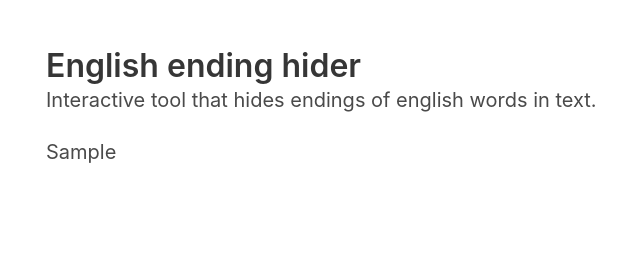
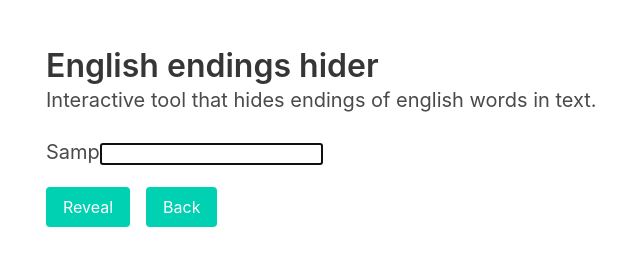
Before and after one commit to Bozydarek/english-endings-hider, a plain HTML site: page index.html in a window 1280 px wide. Both pictures are taken after typing "Sample", "Sample" into the empty fields and a click on the button "Generate puzzle". Shown: the whole page, without its empty margins (18-658 px from the left). Drawn offline with nearby package versions, Linux system fonts and the light colour scheme.

Commit message:
Implement working prototype

```diff
--- a/index.html
+++ b/index.html
@@ -6,11 +6,12 @@
     <title>EEH</title>
     <link rel="stylesheet" type="text/css" href="https://cdnjs.cloudflare.com/ajax/libs/bulma/0.9.4/css/bulma.min.css">
     <link rel="stylesheet" type="text/css" href="https://cdnjs.cloudflare.com/ajax/libs/animate.css/4.1.1/animate.min.css">
+    <link rel="stylesheet" type="text/css" href="./style.css">
   </head>
   <body>
   <section class="section">
     <div class="container">
-      <h1 class="title">English ending hider</h1>
+      <h1 class="title">English endings hider</h1>
       <p class="subtitle">
         Interactive tool that hides endings of english words in text.
       </p>
@@ -38,10 +39,7 @@
       </form>
 
       <!-- Puzzle -->
-      <div id="puzzle" class="content is-medium" style="display: none;">
-
-        <button id="check" class="button is-primary">Check</button>
-      </div>
+      <div id="puzzle" class="content is-medium" style="display: none;"></div>
     </div>
 
   </section>
--- a/main.js
+++ b/main.js
@@ -1,3 +1,5 @@
+const rm_len = 2;
+
 const generate_btn = document.getElementById("generate");
 generate_btn.addEventListener("click", generate, false);
 
@@ -10,21 +12,99 @@ async function generate(event) {
     event.preventDefault();
 
     const input_form = document.getElementById('input-form');
-    input_form.classList.add('animate__animated', 'animate__backOutUp', 'animate__fast')
+    input_form.classList.add('animate__animated', 'animate__backOutUp', 'animate__fast');
 
     const url = document.getElementById('url').value;
     const text = document.getElementById('text').value;
 
 
-    console.log(url, "or", text);
+    // console.log(url, "or", text);
 
 
     const puzzle = document.getElementById('puzzle');
-    puzzle.innerText = text
+    puzzle.innerHTML = prepare_puzzle(text);
     // puzzle.appendChild(document.createTextNode(text));
 
     await sleep(800);
     puzzle.style.display = "initial";
     input_form.style.display = "none";
-    puzzle.classList.add('animate__animated', 'animate__fadeIn')
+    puzzle.classList.add('animate__animated', 'animate__fadeIn');
+
+    document.getElementById('puzzle_0').focus();
+
+    finish_btn = document.createElement("button");
+    finish_btn.innerHTML = "Reveal";
+    finish_btn.id = "finish";
+    finish_btn.classList.add('button', 'is-primary', 'animate__animated', 'animate__fadeIn');
+    finish_btn.addEventListener("click", reveal_solution, false)
+
+    back_btn = document.createElement("button");
+    back_btn.innerHTML = "Back";
+    back_btn.classList.add('button', 'is-primary', 'animate__animated', 'animate__fadeIn');
+    back_btn.style.marginLeft = '1em';
+    back_btn.addEventListener("click", function(){ location.reload() }, false)
+
+    await sleep(100);
+    puzzle.appendChild(finish_btn);
+    puzzle.appendChild(back_btn);
 }
+
+function prepare_puzzle(text) {
+    // var article = document.getElementsByTagName('article');
+    const special_chars = new Set([".", ",", ":", "!", "?", "-", "\"", ")"]);
+    const cover = function(i, value) {
+        return "<input id='puzzle_"+ i + "' class='puzzle' maxlength=" + rm_len + " oninput='change_focus(event)' data-value='" + value + "'>";
+    }
+    var ctr = 0
+
+    var paragraphs = text.split(/\n+/);
+    new_text = paragraphs.map(function (p) {
+        var prepared_text = p.split(/\s+/);
+        // console.log(prepared_text);
+        return prepared_text.map(function (word) {
+            if (word.replaceAll(/[\s\(\)0-9A-Z\-\.]/g, '').length > 4) {
+                if (special_chars.has(word.slice(-1))) {
+                    new_word = word.slice(0, -rm_len - 1) + cover(ctr, word.slice(-rm_len - 1, -1)) + word.slice(-1);
+                }
+                else {
+                    new_word = word.slice(0, -rm_len) + cover(ctr, word.slice(-rm_len));
+                }
+                ctr += 1
+                // console.log(word + "\t" + new_word);
+                return new_word;
+            }
+            return word;
+        }).join(' ');
+    }).join('</p><p>');
+
+    return '<p>' + new_text + '</p>'
+}
+
+function change_focus(change) {
+    if (change.target.value.length == 2) {
+        if (change.target.value == change.target.dataset.value) {
+            change.target.style.borderColor = "green";
+
+            let prefix, ctr;
+            [prefix, ctr] = change.target.id.split('_')
+            new_id = prefix + '_' + (Number(ctr) + 1)
+            next = document.getElementById(new_id)
+            if (next != null){
+                next.focus();
+            }
+        }
+    }
+}
+
+function reveal_solution() {
+    ctr = 0
+    do {
+        p = document.getElementById("puzzle_" + ctr)
+
+        if (p.value != p.dataset.value) {
+            p.value = p.dataset.value
+        }
+        ctr += 1
+    } while (p != null);
+
+}
```
